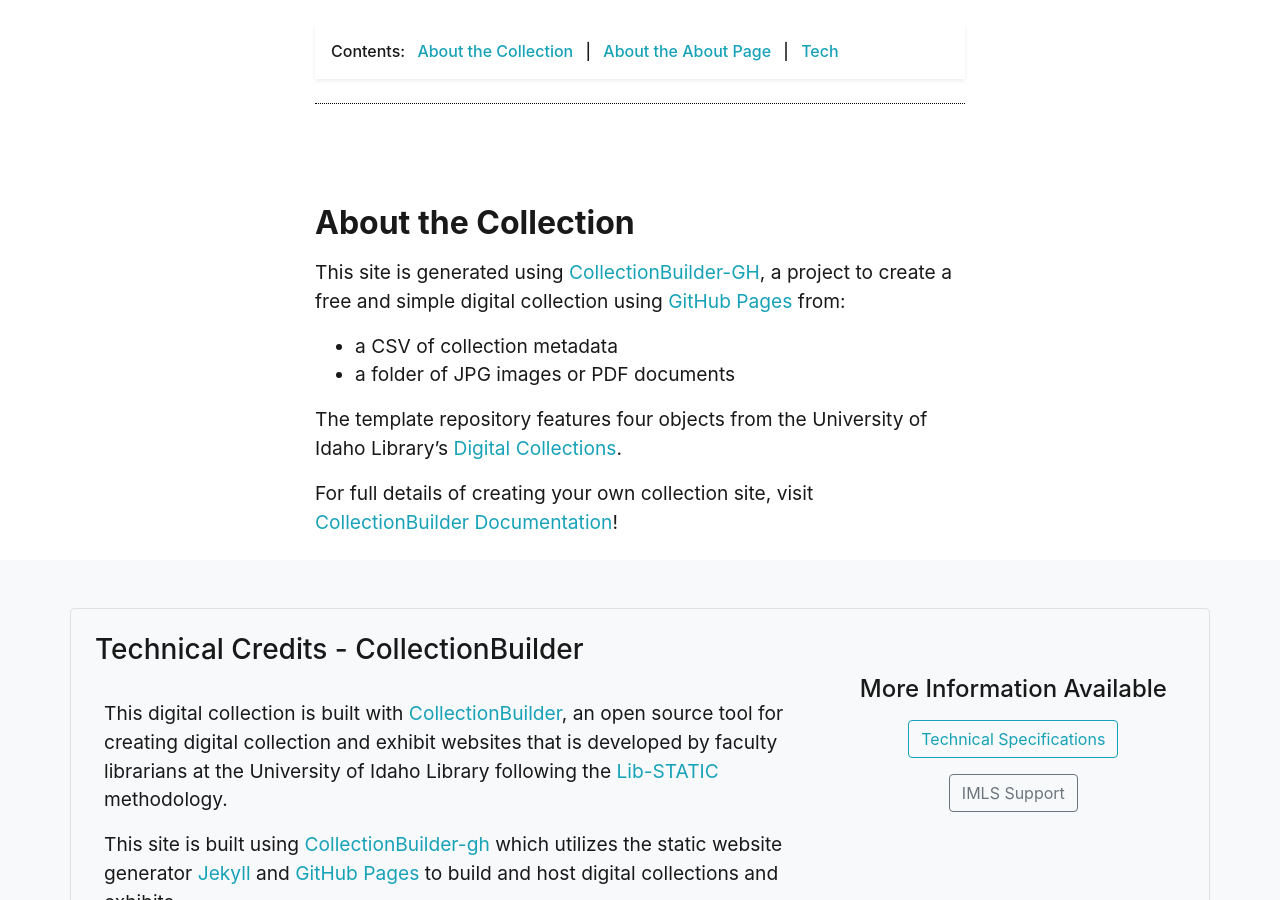
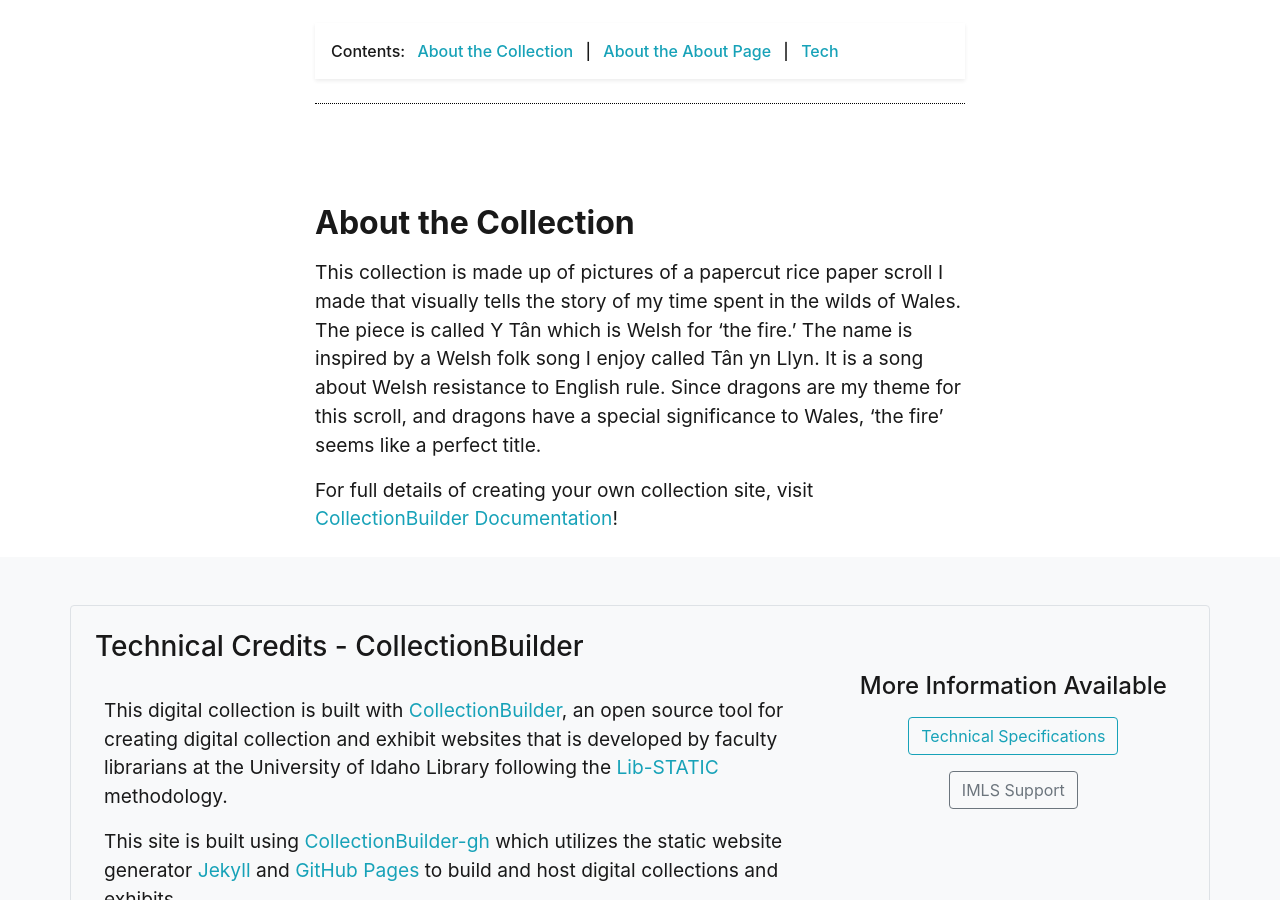
Before and after one commit to aeldridge26/Y-T-n-The-Fire, a Jekyll site: the page built from pages/about.md, in a window 1280 px wide and 900 px high, scrolled down 469 px. Built offline with Jekyll 4.4.1, drawn with Linux system fonts in a browser that asks for light colours.

Commit message:
About Changes

```diff
--- a/pages/about.md
+++ b/pages/about.md
@@ -14,11 +14,9 @@
 
 ## About the Collection
 
-This site is generated using [CollectionBuilder-GH](https://collectionbuilding.github.io/gh/), a project to create a free and simple digital collection using [GitHub Pages](https://pages.github.com/) from:
+This collection is made up of pictures of a papercut rice paper scroll I made that visually tells the story of my time spent in the wilds of Wales. The piece is called Y Tân which is Welsh for ‘the fire.’ The name is inspired by a Welsh folk song I enjoy called Tân yn Llyn. It is a song about Welsh resistance to English rule. Since dragons are my theme for this scroll, and dragons have a special significance to Wales, ‘the fire’ seems like a perfect title.
 
-- a CSV of collection metadata
-- a folder of JPG images or PDF documents
 
-The template repository features four objects from the University of Idaho Library's [Digital Collections](https://www.lib.uidaho.edu/digital).
+
 
 For full details of creating your own collection site, visit [CollectionBuilder Documentation](https://collectionbuilder.github.io/cb-docs/)!
```
